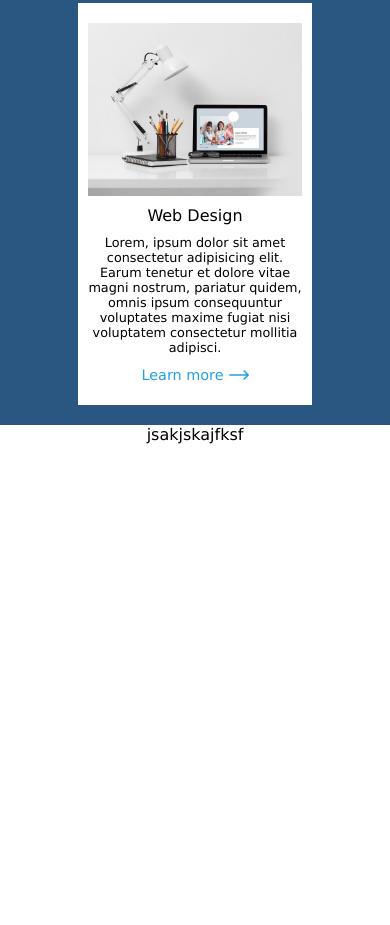
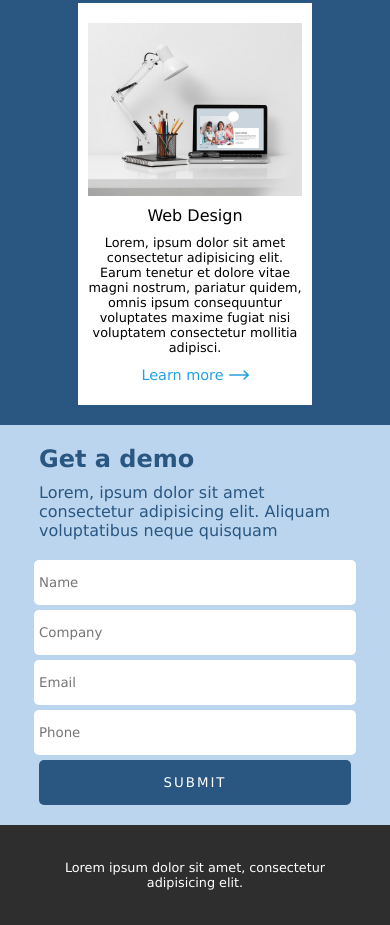
Before and after one commit to gabrielSantillo/Portfolio-Development, a plain HTML site: page index.html in a window 390 px wide. Shown: the part 6753-7678 px from the top of the page. Before the commit the page ends 7197 px from the top, so only its background shows below. Drawn offline with Linux system fonts and the light colour scheme.

Commit message:
Finished the mobile layout

```diff
--- a/css/style.scss
+++ b/css/style.scss
@@ -414,3 +414,57 @@ img {
 #page-main-section-cards-article-light-blue {
     background-color: $second_color;
 }
+
+#page-main-form {
+    background-color: $second_color;
+    color: $primary_color;
+    display: grid;
+}
+
+#page-main-form-div {
+    margin: 20px 10vw;
+    display: grid;
+    row-gap: 10px;
+}
+
+#page-main-form-div-submit {
+    display: grid;
+    row-gap: 5px;
+    place-items: center;
+    text-align: center;
+
+    >input {
+        border: none;
+        width: 80vw;
+        height: 35px;
+        padding: 5px;
+        border-radius: 5px;
+    }
+
+    >button {
+        width: 80vw;
+        height: 45px;
+        padding: 5px;
+        border: none;
+        border-radius: 5px;
+        background-color: $primary_color;
+        color: #fff;
+        letter-spacing: 2px;
+        margin-bottom: 20px;
+    }
+}
+
+#page-footer {
+    height: 100px;
+    display: grid;
+    place-items: center;
+    text-align: center;
+    font-size: .8rem;
+    background-color: rgb(46, 46, 46);
+
+    >p{
+        margin: 0 10vw;
+        color: #fff;
+    }
+
+}
--- a/index.html
+++ b/index.html
@@ -322,11 +322,27 @@
 
   </section>
 
-  <section><p>jsakjskajfksf</p></section>
+  <section id="page-main-form">
+    <div id="page-main-form-div">
+      <h1>Get a demo</h1>
+      <p>Lorem, ipsum dolor sit amet consectetur adipisicing elit. Aliquam voluptatibus neque quisquam</p>
+    </div>
+
+    <div id="page-main-form-div-submit">
+         <input type="text" placeholder="Name">
+         <input type="text" placeholder="Company">
+         <input type="email" placeholder="Email">
+         <input type="phone" placeholder="Phone">
+         <button>SUBMIT</button>
+    </div>
+
+  </section>
 
 </main>
 
-<footer id="page-footer"></footer>
+<footer id="page-footer">
+  <p>Lorem ipsum dolor sit amet, consectetur adipisicing elit.</p>
+</footer>
 
 </body>
 </html>
```
Also changed, not shown: css/style.css, 1 other file.
